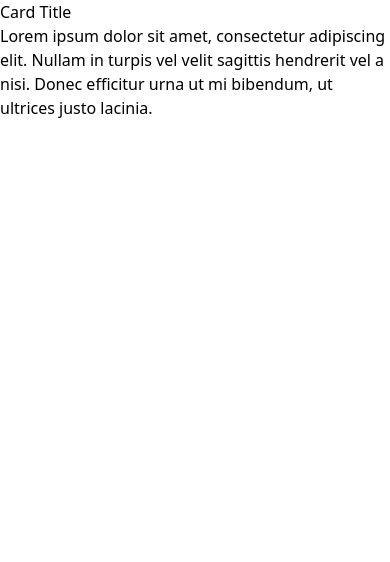
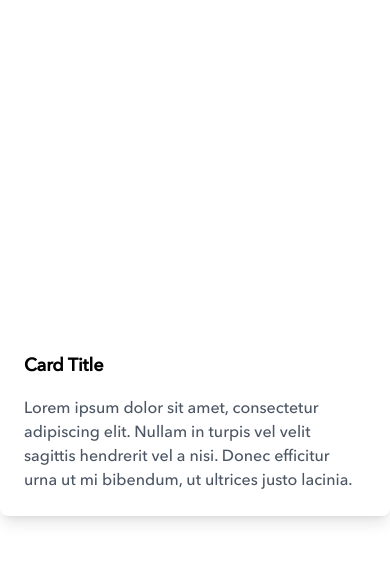
Before and after one commit to iksena/99co-listing-card, a Next.js app: page / in a window 390 px wide. Shown: the top 562 px of the page. Built offline with nearby package versions, Linux system fonts and the light colour scheme.

Commit message:
chore: add avenir font

```diff
--- a/src/pages/_app.js
+++ b/src/pages/_app.js
@@ -1,5 +1,16 @@
-import '@/styles/globals.css'
+import localFont from 'next/font/local';
+import '@/styles/globals.css';
+
+const avenir = localFont({
+  src: '../fonts/avenir-next.woff',
+  subsets: ['latin'],
+  variable: '--font-avenir',
+});
 
 export default function App({ Component, pageProps }) {
-  return <Component {...pageProps} />
+  return (
+    <main className={`${avenir.variable} font-sans`}>
+      <Component {...pageProps} />
+    </main>
+  );
 }
--- a/src/styles/Home.module.css
+++ /dev/null
@@ -1,278 +0,0 @@
-.main {
-  display: flex;
-  flex-direction: column;
-  justify-content: space-between;
-  align-items: center;
-  padding: 6rem;
-  min-height: 100vh;
-}
-
-.description {
-  display: inherit;
-  justify-content: inherit;
-  align-items: inherit;
-  font-size: 0.85rem;
-  max-width: var(--max-width);
-  width: 100%;
-  z-index: 2;
-  font-family: var(--font-mono);
-}
-
-.description a {
-  display: flex;
-  justify-content: center;
-  align-items: center;
-  gap: 0.5rem;
-}
-
-.description p {
-  position: relative;
-  margin: 0;
-  padding: 1rem;
-  background-color: rgba(var(--callout-rgb), 0.5);
-  border: 1px solid rgba(var(--callout-border-rgb), 0.3);
-  border-radius: var(--border-radius);
-}
-
-.code {
-  font-weight: 700;
-  font-family: var(--font-mono);
-}
-
-.grid {
-  display: grid;
-  grid-template-columns: repeat(4, minmax(25%, auto));
-  width: var(--max-width);
-  max-width: 100%;
-}
-
-.card {
-  padding: 1rem 1.2rem;
-  border-radius: var(--border-radius);
-  background: rgba(var(--card-rgb), 0);
-  border: 1px solid rgba(var(--card-border-rgb), 0);
-  transition: background 200ms, border 200ms;
-}
-
-.card span {
-  display: inline-block;
-  transition: transform 200ms;
-}
-
-.card h2 {
-  font-weight: 600;
-  margin-bottom: 0.7rem;
-}
-
-.card p {
-  margin: 0;
-  opacity: 0.6;
-  font-size: 0.9rem;
-  line-height: 1.5;
-  max-width: 30ch;
-}
-
-.center {
-  display: flex;
-  justify-content: center;
-  align-items: center;
-  position: relative;
-  padding: 4rem 0;
-}
-
-.center::before {
-  background: var(--secondary-glow);
-  border-radius: 50%;
-  width: 480px;
-  height: 360px;
-  margin-left: -400px;
-}
-
-.center::after {
-  background: var(--primary-glow);
-  width: 240px;
-  height: 180px;
-  z-index: -1;
-}
-
-.center::before,
-.center::after {
-  content: '';
-  left: 50%;
-  position: absolute;
-  filter: blur(45px);
-  transform: translateZ(0);
-}
-
-.logo,
-.thirteen {
-  position: relative;
-}
-
-.thirteen {
-  display: flex;
-  justify-content: center;
-  align-items: center;
-  width: 75px;
-  height: 75px;
-  padding: 25px 10px;
-  margin-left: 16px;
-  transform: translateZ(0);
-  border-radius: var(--border-radius);
-  overflow: hidden;
-  box-shadow: 0px 2px 8px -1px #0000001a;
-}
-
-.thirteen::before,
-.thirteen::after {
-  content: '';
-  position: absolute;
-  z-index: -1;
-}
-
-/* Conic Gradient Animation */
-.thirteen::before {
-  animation: 6s rotate linear infinite;
-  width: 200%;
-  height: 200%;
-  background: var(--tile-border);
-}
-
-/* Inner Square */
-.thirteen::after {
-  inset: 0;
-  padding: 1px;
-  border-radius: var(--border-radius);
-  background: linear-gradient(
-    to bottom right,
-    rgba(var(--tile-start-rgb), 1),
-    rgba(var(--tile-end-rgb), 1)
-  );
-  background-clip: content-box;
-}
-
-/* Enable hover only on non-touch devices */
-@media (hover: hover) and (pointer: fine) {
-  .card:hover {
-    background: rgba(var(--card-rgb), 0.1);
-    border: 1px solid rgba(var(--card-border-rgb), 0.15);
-  }
-
-  .card:hover span {
-    transform: translateX(4px);
-  }
-}
-
-@media (prefers-reduced-motion) {
-  .thirteen::before {
-    animation: none;
-  }
-
-  .card:hover span {
-    transform: none;
-  }
-}
-
-/* Mobile */
-@media (max-width: 700px) {
-  .content {
-    padding: 4rem;
-  }
-
-  .grid {
-    grid-template-columns: 1fr;
-    margin-bottom: 120px;
-    max-width: 320px;
-    text-align: center;
-  }
-
-  .card {
-    padding: 1rem 2.5rem;
-  }
-
-  .card h2 {
-    margin-bottom: 0.5rem;
-  }
-
-  .center {
-    padding: 8rem 0 6rem;
-  }
-
-  .center::before {
-    transform: none;
-    height: 300px;
-  }
-
-  .description {
-    font-size: 0.8rem;
-  }
-
-  .description a {
-    padding: 1rem;
-  }
-
-  .description p,
-  .description div {
-    display: flex;
-    justify-content: center;
-    position: fixed;
-    width: 100%;
-  }
-
-  .description p {
-    align-items: center;
-    inset: 0 0 auto;
-    padding: 2rem 1rem 1.4rem;
-    border-radius: 0;
-    border: none;
-    border-bottom: 1px solid rgba(var(--callout-border-rgb), 0.25);
-    background: linear-gradient(
-      to bottom,
-      rgba(var(--background-start-rgb), 1),
-      rgba(var(--callout-rgb), 0.5)
-    );
-    background-clip: padding-box;
-    backdrop-filter: blur(24px);
-  }
-
-  .description div {
-    align-items: flex-end;
-    pointer-events: none;
-    inset: auto 0 0;
-    padding: 2rem;
-    height: 200px;
-    background: linear-gradient(
-      to bottom,
-      transparent 0%,
-      rgb(var(--background-end-rgb)) 40%
-    );
-    z-index: 1;
-  }
-}
-
-/* Tablet and Smaller Desktop */
-@media (min-width: 701px) and (max-width: 1120px) {
-  .grid {
-    grid-template-columns: repeat(2, 50%);
-  }
-}
-
-@media (prefers-color-scheme: dark) {
-  .vercelLogo {
-    filter: invert(1);
-  }
-
-  .logo,
-  .thirteen img {
-    filter: invert(1) drop-shadow(0 0 0.3rem #ffffff70);
-  }
-}
-
-@keyframes rotate {
-  from {
-    transform: rotate(360deg);
-  }
-  to {
-    transform: rotate(0deg);
-  }
-}
--- /dev/null
+++ b/tailwind.config.js
@@ -0,0 +1,16 @@
+const { fontFamily } = require('tailwindcss/defaultTheme');
+
+/** @type {import('tailwindcss').Config} */
+module.exports = {
+  content: [
+    './src/**/*.{js,ts,jsx,tsx}',
+  ],
+  theme: {
+    extend: {
+      fontFamily: {
+        sans: ['var(--font-avenir)', ...fontFamily.sans],
+      },
+    },
+  },
+  plugins: [],
+};
```
Also changed, not shown: src/fonts/avenir-next.woff (added).
